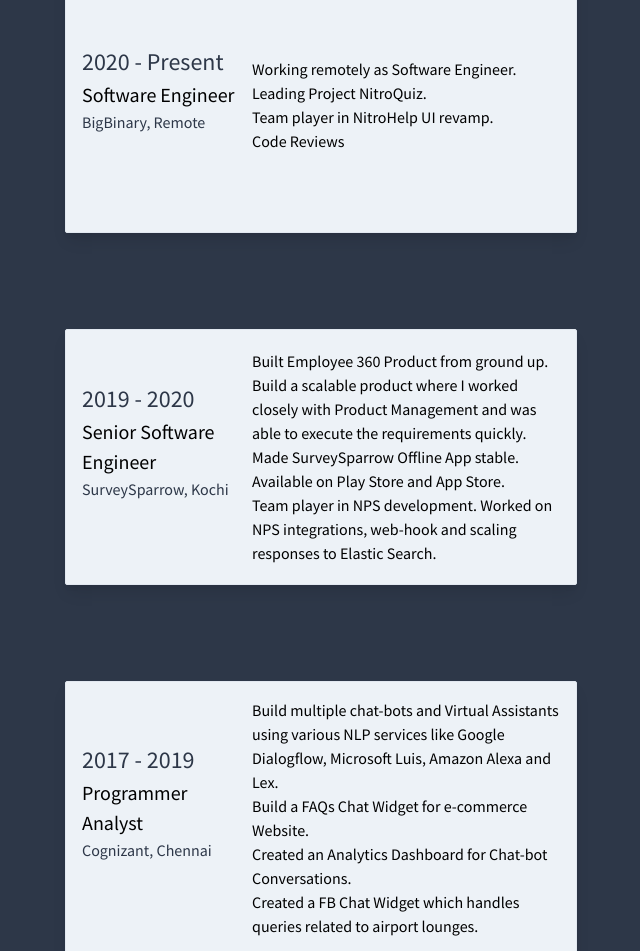
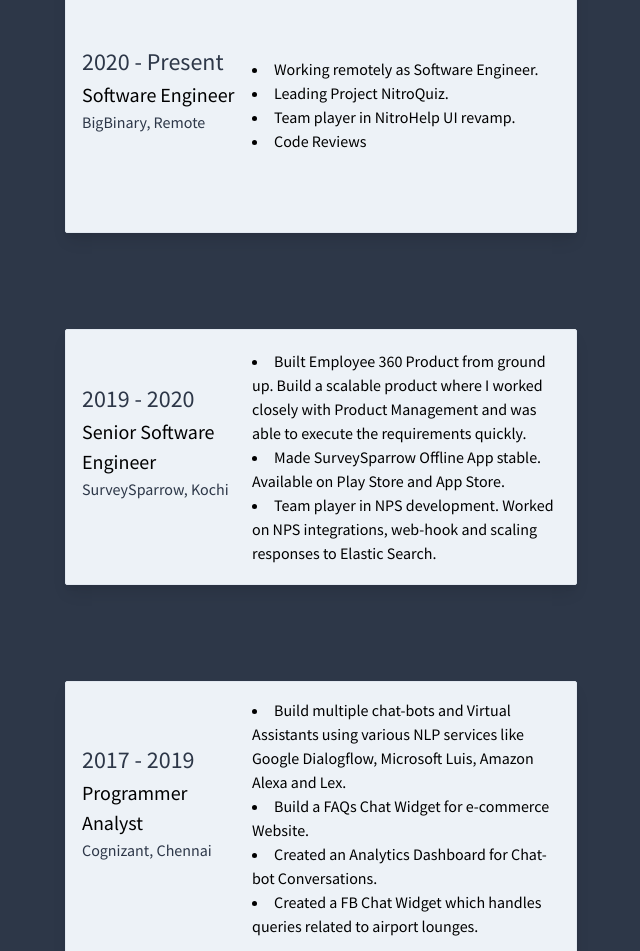
Before and after one commit to edwinbbu/edwinbbu.github.io, a React (Create React App) app: page / in a window 1280 px wide. Shown: the part 1060-2011 px from the top of the page, without its empty margins (319-959 px from the left). Built offline with nearby package versions, Linux system fonts and the light colour scheme.

Commit message:
Code improvements

```diff
--- a/src/components/Experience.js
+++ b/src/components/Experience.js
@@ -15,12 +15,12 @@
             <h3 className="text-base text-gray-800">BigBinary, Remote</h3>
           </div>
           <div className="flex justify-start items-center ml-4 w-2/3">
-            Working remotely as Software Engineer. <br />
-            Leading Project NitroQuiz.
-            <br />
-            Team player in NitroHelp UI revamp.
-            <br />
-            Code Reviews
+            <div>
+              <li>Working remotely as Software Engineer.</li>
+              <li>Leading Project NitroQuiz.</li>
+              <li>Team player in NitroHelp UI revamp.</li>
+              <li>Code Reviews</li>
+            </div>
           </div>
         </div>
         <div className="flex flex-row bg-gray-200 border rounded-sm shadow-lg min-h-64 h-auto mb-24 p-4 w-full md:w-5/6 lg:w-2/5">
@@ -30,14 +30,21 @@
             <h3 className="text-base text-gray-800">SurveySparrow, Kochi</h3>
           </div>
           <div className="flex justify-start items-center ml-4 w-2/3">
-            Built Employee 360 Product from ground up. Build a scalable product
-            where I worked closely with Product Management and was able to
-            execute the requirements quickly. <br />
-            Made SurveySparrow Offline App stable. Available on Play Store and
-            App Store.
-            <br />
-            Team player in NPS development. Worked on NPS integrations, web-hook
-            and scaling responses to Elastic Search.
+            <div>
+              <li>
+                Built Employee 360 Product from ground up. Build a scalable
+                product where I worked closely with Product Management and was
+                able to execute the requirements quickly.
+              </li>
+              <li>
+                Made SurveySparrow Offline App stable. Available on Play Store
+                and App Store.
+              </li>
+              <li>
+                Team player in NPS development. Worked on NPS integrations,
+                web-hook and scaling responses to Elastic Search.
+              </li>
+            </div>
           </div>
         </div>
         <div className="flex flex-row bg-gray-200 border rounded-sm shadow-lg min-h-64 h-auto p-4 w-full md:w-5/6 lg:w-2/5">
@@ -47,16 +54,21 @@
             <h3 className="text-base text-gray-800">Cognizant, Chennai</h3>
           </div>
           <div className="flex justify-start items-center ml-4 w-2/3">
-            Build multiple chat-bots and Virtual Assistants using various NLP
-            services like Google Dialogflow, Microsoft Luis, Amazon Alexa and
-            Lex.
-            <br />
-            Build a FAQs Chat Widget for e-commerce Website.
-            <br />
-            Created an Analytics Dashboard for Chat-bot Conversations.
-            <br />
-            Created a FB Chat Widget which handles queries related to airport
-            lounges.
+            <div>
+              <li>
+                Build multiple chat-bots and Virtual Assistants using various
+                NLP services like Google Dialogflow, Microsoft Luis, Amazon
+                Alexa and Lex.
+              </li>
+              <li>Build a FAQs Chat Widget for e-commerce Website.</li>
+              <li>
+                Created an Analytics Dashboard for Chat-bot Conversations.
+              </li>
+              <li>
+                Created a FB Chat Widget which handles queries related to
+                airport lounges.
+              </li>
+            </div>
           </div>
         </div>
       </div>
--- a/src/components/Home.js
+++ b/src/components/Home.js
@@ -78,31 +78,34 @@
 };
 
 const RightContents = () => {
-  const navigate = path => {
-    window.location.href = "#" + path;
+  const handleClick = id => {
+    const element = document.getElementById(id);
+    element.scrollIntoView({
+      behavior: "smooth"
+    });
   };
+
   return (
     <div className="max-w-sm ml-12">
       <h1 className="text-5xl lg:text-6xl font-bold">Hello</h1>
       <h2 className="text-xl mb-4">Here's who I am & what I do</h2>
       <div className="flex flex-row justify-start mb-4">
         <button
-          onClick={() => navigate("experience")}
+          onClick={() => handleClick("experience")}
           className="inline-flex items-center px-2 py-1 border border-transparent text-xs leading-4 font-medium rounded-xl text-white bg-gray-600 hover:bg-gray-900 focus:outline-none focus:shadow-outline-indigo active:bg-indigo-700 transition ease-in-out duration-150"
         >
           Experience
         </button>
         <button
-          onClick={() => navigate("hobbies")}
+          onClick={() => handleClick("hobbies")}
           className="ml-4 inline-flex items-center px-2 py-1 border border-black text-xs leading-4 font-medium rounded-xl text-black bg-white hover:text-gray-500 focus:outline-none focus:shadow-outline-black active:text-gray-800 active:bg-gray-50 transition ease-in-out duration-150"
         >
           Hobbies
         </button>
       </div>
       <p className="text-justify">
-        Full Stack Developer who leverages the latest technology to build Web
-        applications. Having around 3 years experience and primarily focused on
-        Node and React.
+        An Engineer who loves to builds world class products with 4+ years
+        experience in React, Node and Rails.
       </p>
     </div>
   );
--- a/src/components/NavBar.js
+++ b/src/components/NavBar.js
@@ -22,7 +22,7 @@
     if (window.scrollY < 700) {
       setActive(navLinks.home);
     }
-    if (window.scrollY > 700 && window.scrollY < 1400) {
+    if (window.scrollY > 700 && window.scrollY < 1500) {
       setActive(navLinks.experience);
     } else if (window.scrollY > 1400) {
       setActive(navLinks.hobbies);
```
Also changed, not shown: src/assets/styles/main.css.
